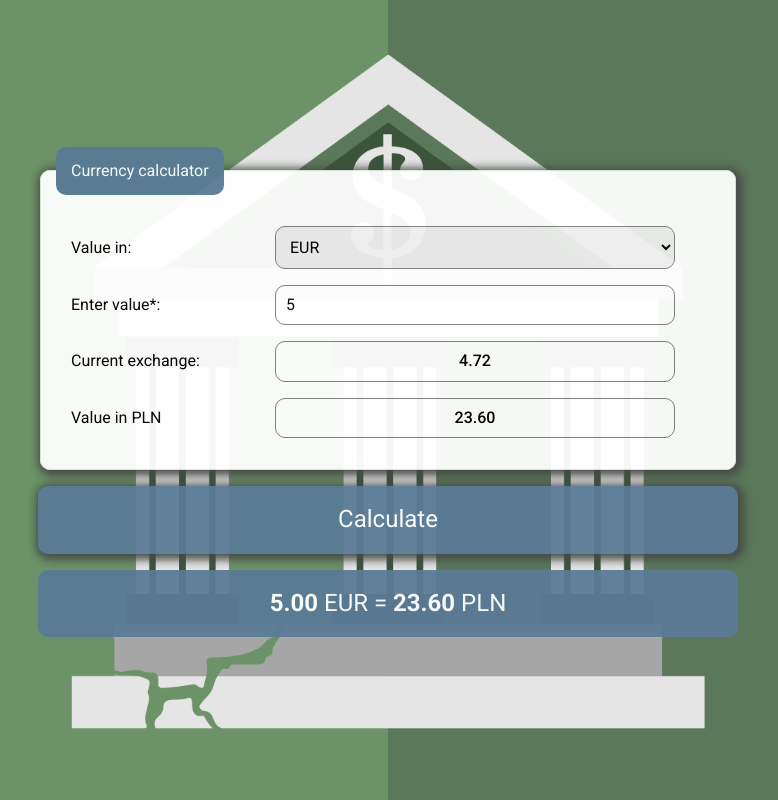
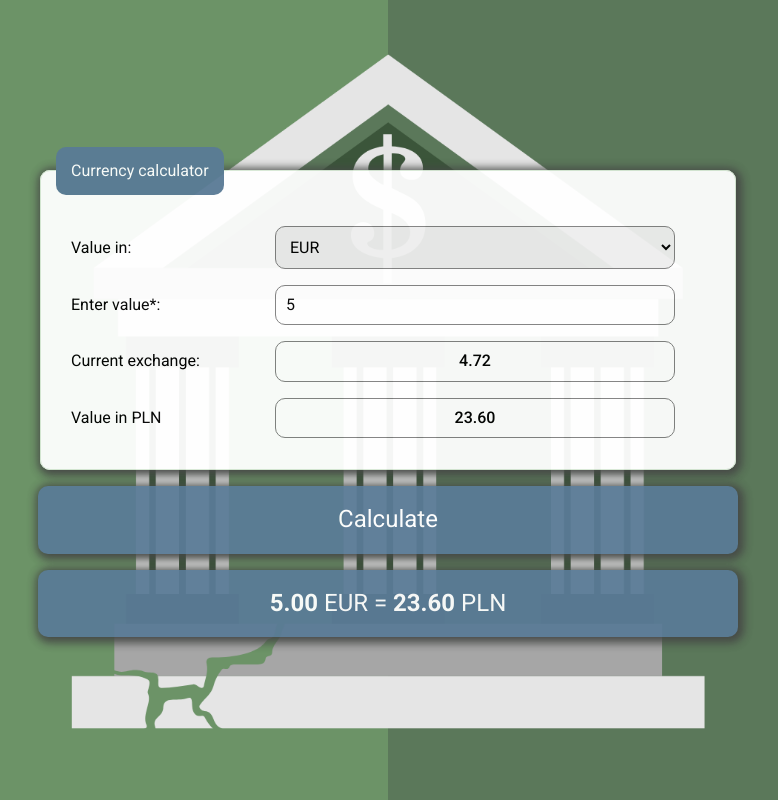
Before and after one commit to marcin10lw/currency-converter, a plain HTML site: page index.html in a window 1280 px wide. Both pictures are taken after typing "5" into the empty fields and a click on the button "Calculate". Shown: the whole page, without its empty margins (252-1030 px from the left). Drawn offline with nearby package versions, Linux system fonts and the light colour scheme.

Commit message:
added box-shadow to output box

```diff
--- a/css/form.css
+++ b/css/form.css
@@ -79,4 +79,5 @@
     background-color: #5a7b96;
     color: white;
     font-size: 24px;
+    box-shadow: 2px 2px 8px 4px #464946;
 }
```
